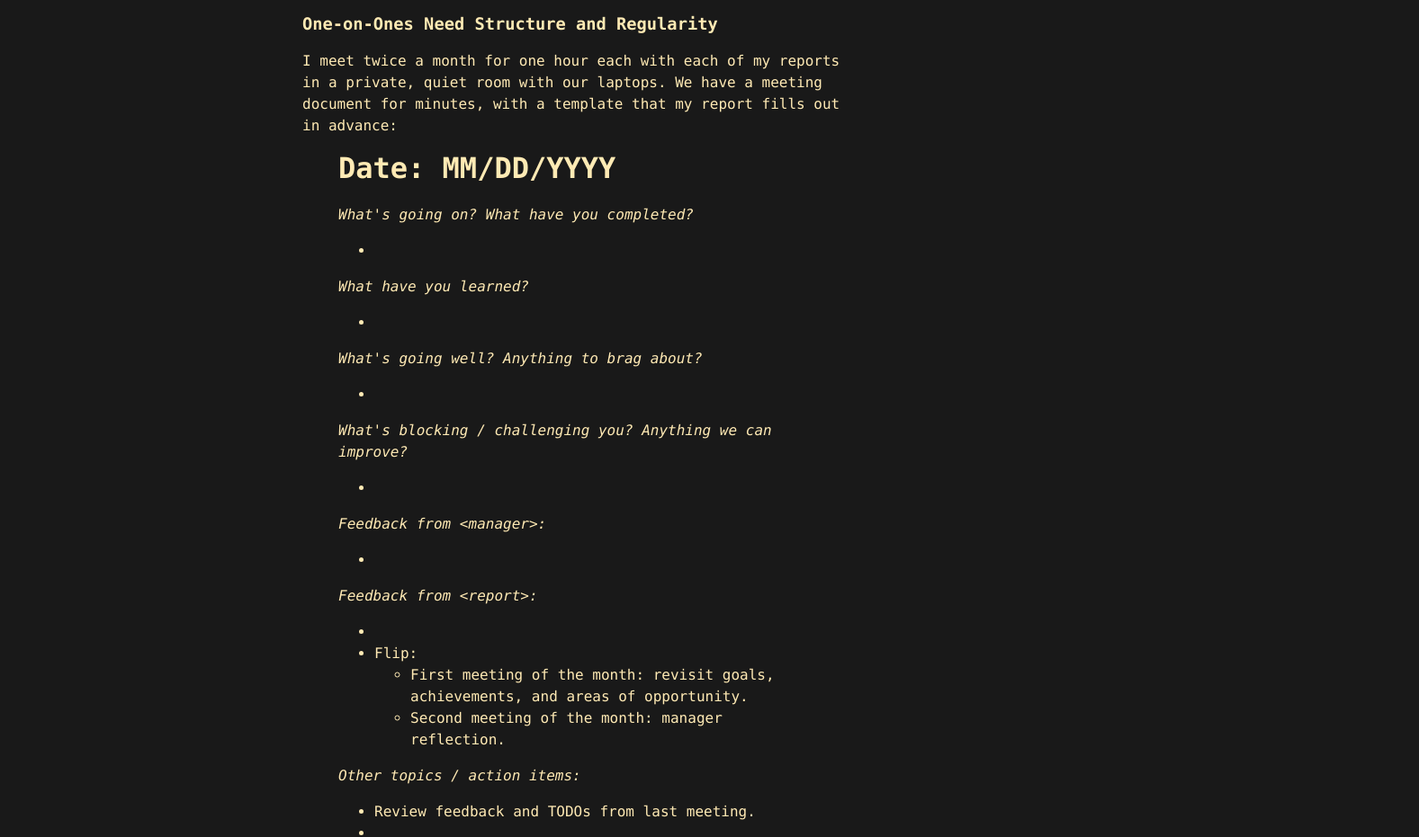
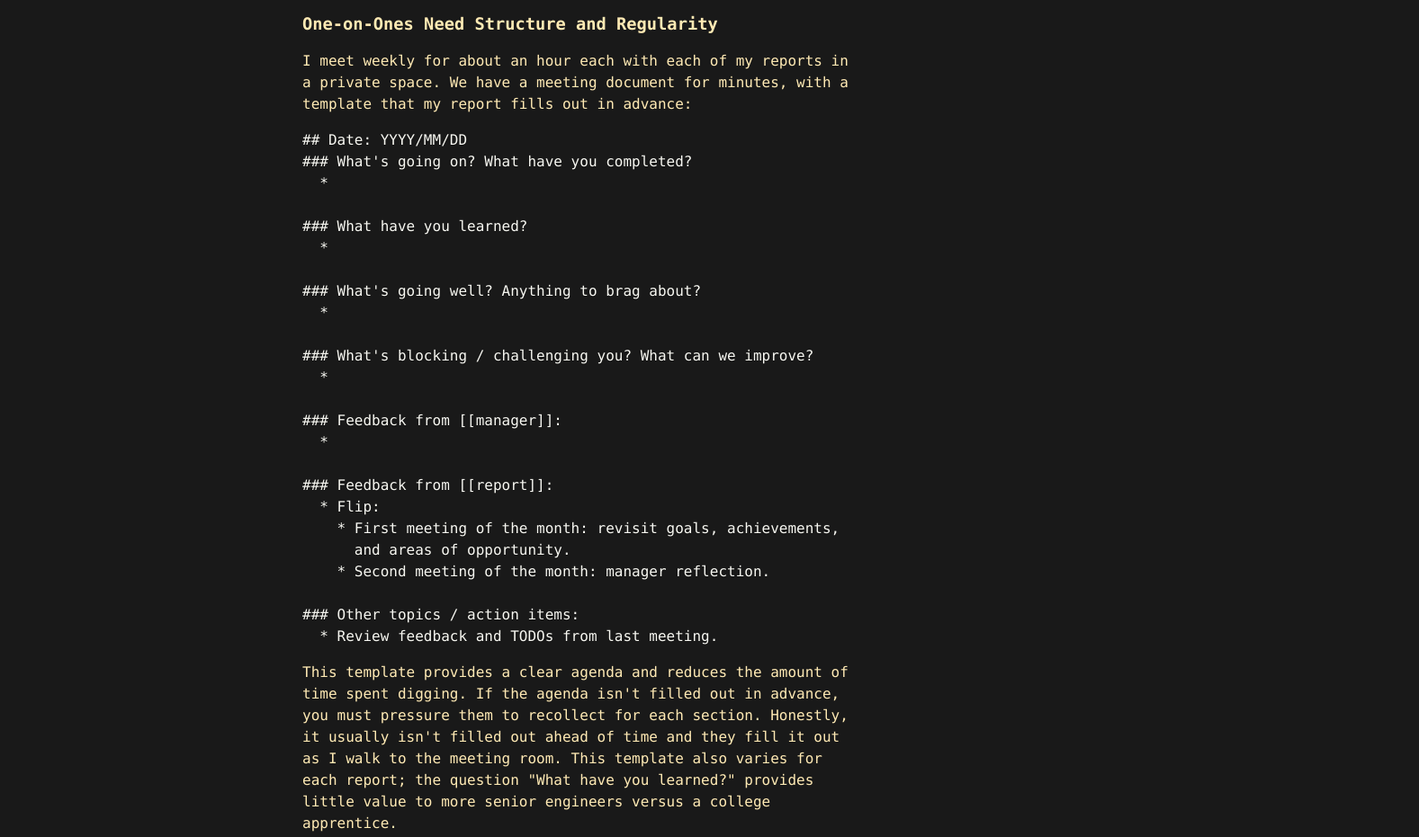
Before and after one commit to brhoades/blag, an Eleventy site: page content/posts/2019-07-29-one-on-ones.md in a window 1280 px wide. Shown: the part 1027-1958 px from the top of the page at 90% size, 1577 px wide, since content can reach past the window. Built offline with nearby package versions, Linux system fonts and the light colour scheme; Eleventy itself is replaced by a stand-in of ours; code samples lack their colours; files that its build step writes are made by us from their sources.

Commit message:
Fix image sizing in parent, tweak 1-on-1 blog a bit

````diff
--- a/content/posts/2019-07-29-one-on-ones.md
+++ b/content/posts/2019-07-29-one-on-ones.md
@@ -1,6 +1,6 @@
 ---
-title:  "One-on-Ones Are Mandatory"
-date:  2019-07-29
+title: "One-on-Ones Are Mandatory"
+date: 2019-07-29
 categories:
   - management
   - one-on-ones
@@ -8,7 +8,7 @@ categories:
 
 One on ones are one of the most important tools that a manager has. You either have effective, regular, clear 1-on-1s or you pay in employee retention, satisfaction, and development.
 
-# Why I am Writing This
+# Why are you writing this?
 As an engineer, 1-on-1s were important to me. They gave an opportunity to bring topics to my manager that otherwise didn't have an outlet, receive and provide feedback, and track successes and failures throughout the year. Unfortunately, 1-on-1s aren't mandatory at Cerner; yet for me, they were the reason that I hit 2 years and became a team lead.
 
 Today, I manage a team that handles high priority client requests while simultaneously on-boarding new engineers (365 days/yr support). I could not have survived the last year and on-boarded 5 engineers without regular, effective 1-on-1s. Now that I'm on the opposite side of 1-on-1s, I can see the traps managers fall into that lead 1-on-1s to doom:
@@ -22,41 +22,34 @@ Today, I manage a team that handles high priority client requests while simultan
 Misleading my reports into believing that 1-on-1s are their meetings communicates what I want out of the meeting. Overall, the meetings are mine and mandatory; but it is for my report's growth to our team's benefit. My intention in "giving" them the meeting is to set the stage that this meeting doesn't exist without them and that they set the agenda.
 
 ### One-on-Ones Need Structure and Regularity
-I meet twice a month for one hour each with each of my reports in a private, quiet room with our laptops. We have a meeting document for minutes, with a template that my report fills out in advance:
+I meet weekly for about an hour each with each of my reports in a private space. We have a meeting document for minutes, with a template that my report fills out in advance:
 
-> # Date: MM/DD/YYYY
->
-> *What's going on? What have you completed?*
->
->   *
->
-> *What have you learned?*
->
->   *
->
-> *What's going well? Anything to brag about?*
->
->   *
->
-> *What's blocking / challenging you? Anything we can improve?*
->
->   *
->
-> *Feedback from \<manager\>:*
->
->   *
->
-> *Feedback from \<report\>:*
->
->   *
->   * Flip:
->     * First meeting of the month: revisit goals, achievements, and areas of opportunity.
->     * Second meeting of the month: manager reflection.
->
-> *Other topics / action items:*
->
->   * Review feedback and TODOs from last meeting.
->   *
+```markdown
+## Date: YYYY/MM/DD
+### What's going on? What have you completed?
+  *
+
+### What have you learned?
+  *
+
+### What's going well? Anything to brag about?
+  *
+
+### What's blocking / challenging you? What can we improve?
+  *
+
+### Feedback from [[manager]]:
+  *
+
+### Feedback from [[report]]:
+  * Flip:
+    * First meeting of the month: revisit goals, achievements,
+      and areas of opportunity.
+    * Second meeting of the month: manager reflection.
+
+### Other topics / action items:
+  * Review feedback and TODOs from last meeting.
+```
 
 This template provides a clear agenda and reduces the amount of time spent digging. If the agenda isn't filled out in advance, you must pressure them to recollect for each section. Honestly, it usually isn't filled out ahead of time and they fill it out as I walk to the meeting room. This template also varies for each report; the question "What have you learned?" provides little value to more senior engineers versus a college apprentice.
 
@@ -76,7 +69,7 @@ The most important two sections of the 1-on-1 template cover feedback. I can't t
  * You still aren't giving enough of it.
 
 #### Positive Feedback, Morale, and Timing
-![feedback comic](/assets/images/oneonones-feedback.png)
+[![feedback comic](/assets/images/oneonones-feedback.png)](/assets/images/oneonones-feedback.png)
 *Julie Zhuo, **The Making of a Manager***
 
 This comic summarizes an important point Julie Zhuo makes about feedback in [_The Making of a Manager_](https://www.amazon.com/Making-Manager-What-Everyone-Looks/dp/0735219567). People want to succeed, but it's hard to without knowing where they stand. Positive feedback should come easy to a manager and you should have a lot of it. It can go from "I couldn't run this team without you" to "I can tell you are struggling but really trying hard: keep at it." Positive feedback doesn't need to mention specific events or even be given at 1-on-1s.
--- a/public/css/index.css
+++ b/public/css/index.css
@@ -251,3 +251,7 @@ a[href].header-anchor:focus,
 h2 + .header-anchor {
 	font-size: 1.5em;
 }
+
+img {
+  max-width: 100%;
+}
````
